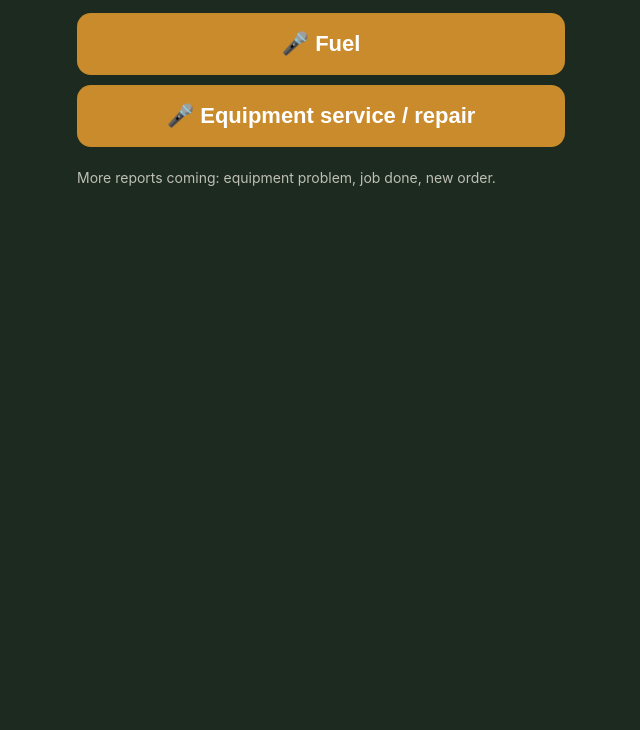
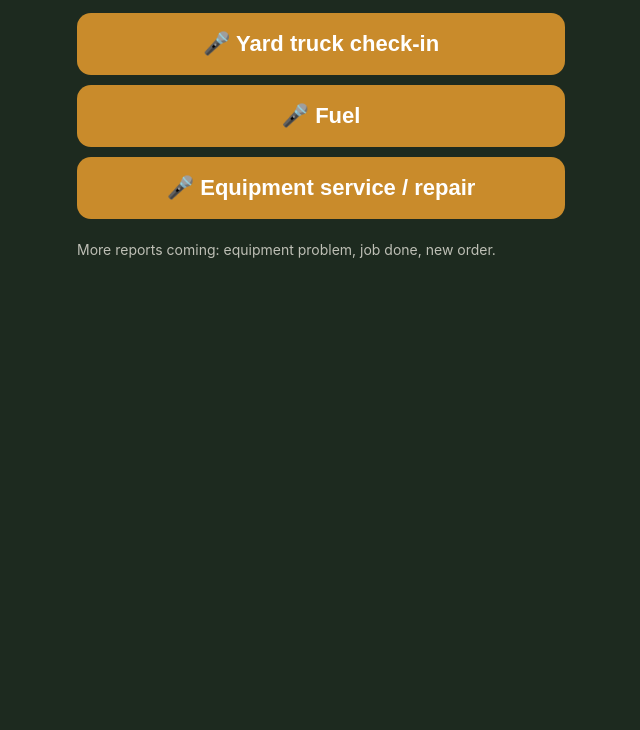
Before and after one commit to dredfearn74-star/talk-to-hq, a plain HTML site: page index.html in a window 1280 px wide. Shown: the part 70-800 px from the top of the page, without its empty margins (319-959 px from the left). Drawn offline with Linux system fonts and the light colour scheme.

Commit message:
Update index.html

```diff
--- a/index.html
+++ b/index.html
@@ -37,7 +37,45 @@
 /* ---------- CONFIG: Iowa Dirt Fuel Log form (posts exactly like a person filling the form) ---------- */
 var FORM_POST = 'https://docs.google.com/forms/d/e/1FAIpQLSc2nwPmBSfNGzw5qPIm37joHqEiYH3nA9D6sNYffVkOBQWGrA/formResponse';
 var NOT_LISTED_JOB = 'Not on the list (type it below) / No está en la lista';
+var YARD_URL = 'https://script.google.com/macros/s/AKfycbwZjzBii5ipZivgvQfcbMMUGsx0tFQ3fg_WWLeunRUy8e5L05x7G54-Yiabli3Vtk5G/exec';
 var REPORTS = {
+ yard: {
+  name: {en:'Yard truck check-in', es:'Registro de camión en el patio'},
+  kind:'yard',
+  qs: [
+   {id:'name', type:'text', req:true, remember:true,
+    say:{en:'What is your name?', es:'¿Cuál es tu nombre?'}},
+   {id:'yard', type:'choice', req:true,
+    say:{en:'Which yard? Valley Junction or Norwalk?', es:'¿Qué patio? ¿Valley Junction o Norwalk?'},
+    opts:[
+     {v:'VJ', en:'Valley Junction (Valley Lab)', keys:['valley','junction','vj','lab']},
+     {v:'NW', en:'Norwalk', keys:['norwalk','north']}]},
+   {id:'direction', type:'choice', req:true,
+    say:{en:'Is the truck dropping off or picking up?', es:'¿El camión descarga o carga?'},
+    opts:[
+     {v:'in', en:'Dropping off', es:'Descarga', keys:['drop','dropping','dump','dumping','unload','descarga','descargando']},
+     {v:'out', en:'Picking up', es:'Carga', keys:['pick','picking','pickup','load','loading','carga','cargando']}]},
+   {id:'company', type:'text', req:true,
+    say:{en:'Which company is the truck from?', es:'¿De qué compañía es el camión?'}},
+   {id:'driver', type:'text', req:false,
+    say:{en:'Driver name? Say skip if you don\'t know.', es:'¿Nombre del chofer? Di saltar si no sabes.'}},
+   {id:'material', type:'choice', req:true,
+    say:{en:'What material? Leaves, compost, topsoil, garden mix, wood chips, brush, fill dirt, or other?', es:'¿Qué material? ¿Hojas, composta, tierra negra, mezcla de jardín, astillas, ramas, tierra de relleno u otro?'},
+    opts:[
+     {v:'Leaves', es:'Hojas', keys:['leaf','leaves','hojas']},
+     {v:'Compost', es:'Composta', keys:['compost','composta']},
+     {v:'Topsoil', es:'Tierra negra', keys:['topsoil','top soil','black dirt','tierra negra']},
+     {v:'Garden mix', es:'Mezcla de jardín', keys:['garden','mix','blend','jardín','jardin']},
+     {v:'Wood chips / mulch', es:'Astillas / mantillo', keys:['chips','wood','mulch','astillas','mantillo']},
+     {v:'Brush / logs', es:'Ramas / troncos', keys:['brush','logs','branches','ramas','troncos']},
+     {v:'Fill dirt', es:'Tierra de relleno', keys:['fill','fill dirt','relleno']},
+     {v:'Other', es:'Otro', keys:['other','otro','otra']}]},
+   {id:'loads', type:'number', req:false,
+    say:{en:'How many loads? Say skip for one.', es:'¿Cuántas cargas? Di saltar si es una.'}},
+   {id:'notes', type:'text', req:false,
+    say:{en:'Anything else? Say no if that\'s it.', es:'¿Algo más? Di no si es todo.'}}
+  ]
+ },
  fuel: {
   name: {en:'Fuel', es:'Combustible'},
   post: FORM_POST, notesEntry: '406120301',
@@ -163,6 +201,7 @@ var REPORTS = {
 /* ------------------------------------------------------------------------------------------------ */
 
 var L = load('lang') || 'en';
+var QUIET = load('quiet')==='1';
 var state = {report:null, i:0, ans:{}};
 var app = document.getElementById('app');
 var SR = window.SpeechRecognition || window.webkitSpeechRecognition;
@@ -175,6 +214,7 @@ function esc(s){return String(s==null?'':s).replace(/[&<>"]/g,function(c){return
 function optLabel(o){return (L==='es'&&o.es)||o.en||o.v;}
 
 function speak(text, cb){
+  if(QUIET) return;
   try{
     if(!window.speechSynthesis){cb&&cb();return;}
     speechSynthesis.cancel();
@@ -189,12 +229,14 @@ function home(){
   stopListen();
   state={report:null,i:0,ans:{}};
   var h='<button class="lang" onclick="toggleLang()">'+(L==='es'?'English':'Español')+'</button>';
+  h+='<button class="lang" style="margin-right:8px" onclick="toggleQuiet()">'+(QUIET?(L==='es'?'🔊 Activar voz':'🔊 Turn talking on'):(L==='es'?'🔇 Solo tocar':'🔇 Tap only'))+'</button>';
   h+='<h1>'+(L==='es'?'Habla con HQ':'Talk to HQ')+'</h1><div class="sub">'+(L==='es'?'Toca un reporte y contesta hablando.':'Tap a report and answer by talking.')+'</div>';
   for(var k in REPORTS) h+='<button class="btn big" onclick="start(\''+k+'\')">🎤 '+esc(t(REPORTS[k].name))+'</button>';
   h+='<div class="sub" style="margin-top:22px">'+(L==='es'?'Más reportes pronto: equipo, trabajo terminado, pedido nuevo.':'More reports coming: equipment problem, job done, new order.')+'</div>';
   if(!SR) h+='<div class="err">'+(L==='es'?'Este navegador no escucha. Usa el micrófono del teclado para hablar en cada casilla.':'This browser can\'t listen. Tap the microphone on your keyboard to talk into each box instead.')+'</div>';
   app.innerHTML=h;
 }
+function toggleQuiet(){QUIET=!QUIET; save('quiet',QUIET?'1':'0'); try{speechSynthesis.cancel();}catch(e){} home();}
 function toggleLang(){L = L==='es'?'en':'es'; save('lang',L); home();}
 
 function qs(){return REPORTS[state.report].qs;}
@@ -339,7 +381,26 @@ function review(){
   app.innerHTML=h;
   speak(L==='es'?'Revisa y toca enviar.':'Check it and tap send.');
 }
+function sendYard(){
+  var a=state.ans;
+  if(a.material==='Leaves'){
+    var u=YARD_URL+'?yard='+encodeURIComponent(a.yard||'VJ')+(a.name?'&by='+encodeURIComponent(a.name):'');
+    app.innerHTML='<div class="err">'+(L==='es'?'Las hojas necesitan foto del boleto. Termina en la página de registro:':'Leaves need a ticket photo. Finish on the check-in page:')+'</div><a class="btn big" style="display:block;text-decoration:none" href="'+u+'">'+(L==='es'?'Abrir registro':'Open check-in page')+'</a><button class="btn ghost" onclick="home()">'+(L==='es'?'Cancelar':'Cancel')+'</button>';
+    return;
+  }
+  var b=document.getElementById('send'); if(b){b.disabled=true;b.textContent='…';}
+  var body=new URLSearchParams({type:'yard', yard:a.yard||'VJ', lane:'1', direction:a.direction||'in', company:a.company||'', driver:a.driver||'',
+    material:a.material||'', loads:a.loads||'1', notes:a.notes||'', by:a.name||'', lang:L});
+  fetch(YARD_URL,{method:'POST',mode:'no-cors',body:body}).then(function(){
+    app.innerHTML='<div class="ok">✅ '+(L==='es'?'Registrado. ¡Gracias!':'Checked in. Thanks!')+'</div><button class="btn big" onclick="home()">'+(L==='es'?'Otro reporte':'Another report')+'</button>';
+    speak(L==='es'?'Registrado. Gracias.':'Checked in. Thanks.');
+  }).catch(function(){
+    if(b){b.disabled=false;b.textContent=(L==='es'?'Reintentar':'Try again');}
+    app.insertAdjacentHTML('afterbegin','<div class="err">'+(L==='es'?'No se envió. Revisa la señal e intenta otra vez.':'Did not send. Check signal and try again.')+'</div>');
+  });
+}
 function send(){
+  if(REPORTS[state.report].kind==='yard') return sendYard();
   var b=document.getElementById('send'); if(b){b.disabled=true;b.textContent='…';}
   var body=new URLSearchParams();
   qs().forEach(function(x){ if(x.when && !x.when(state.ans)) return;
```
